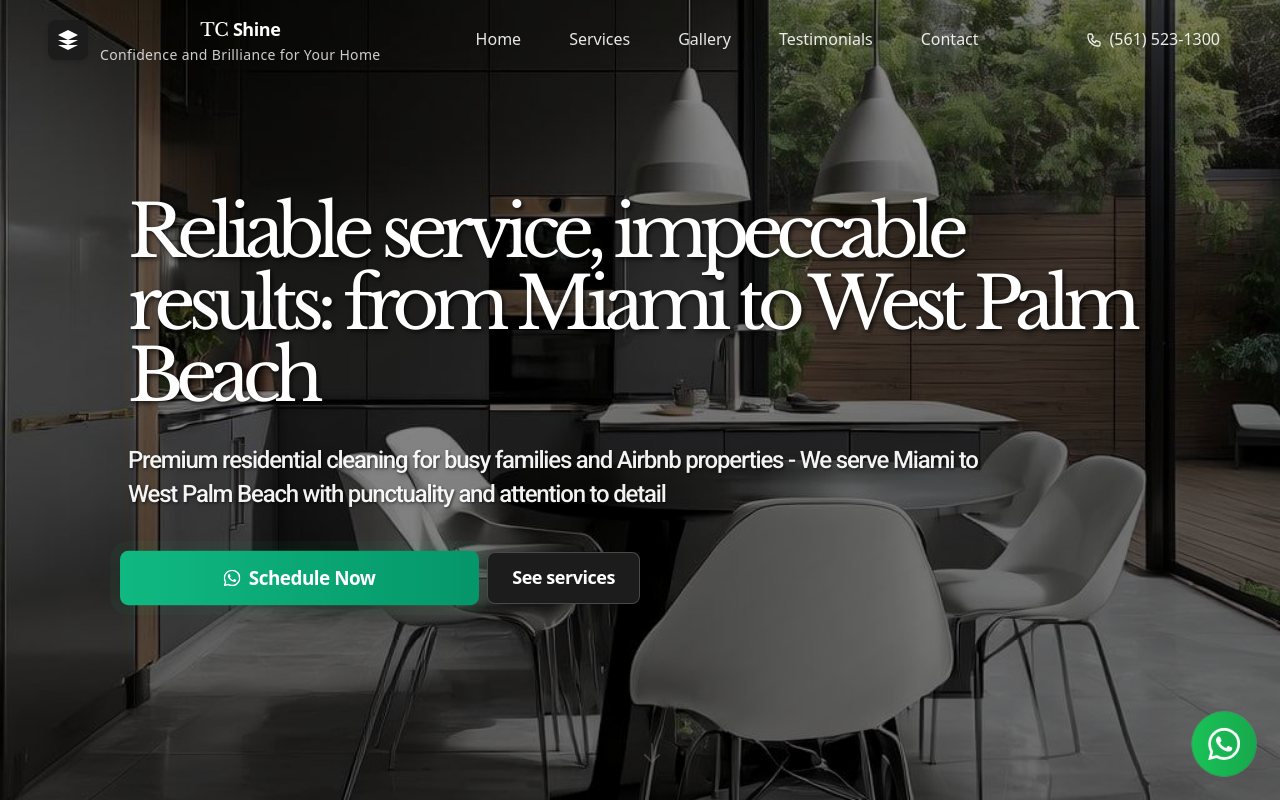
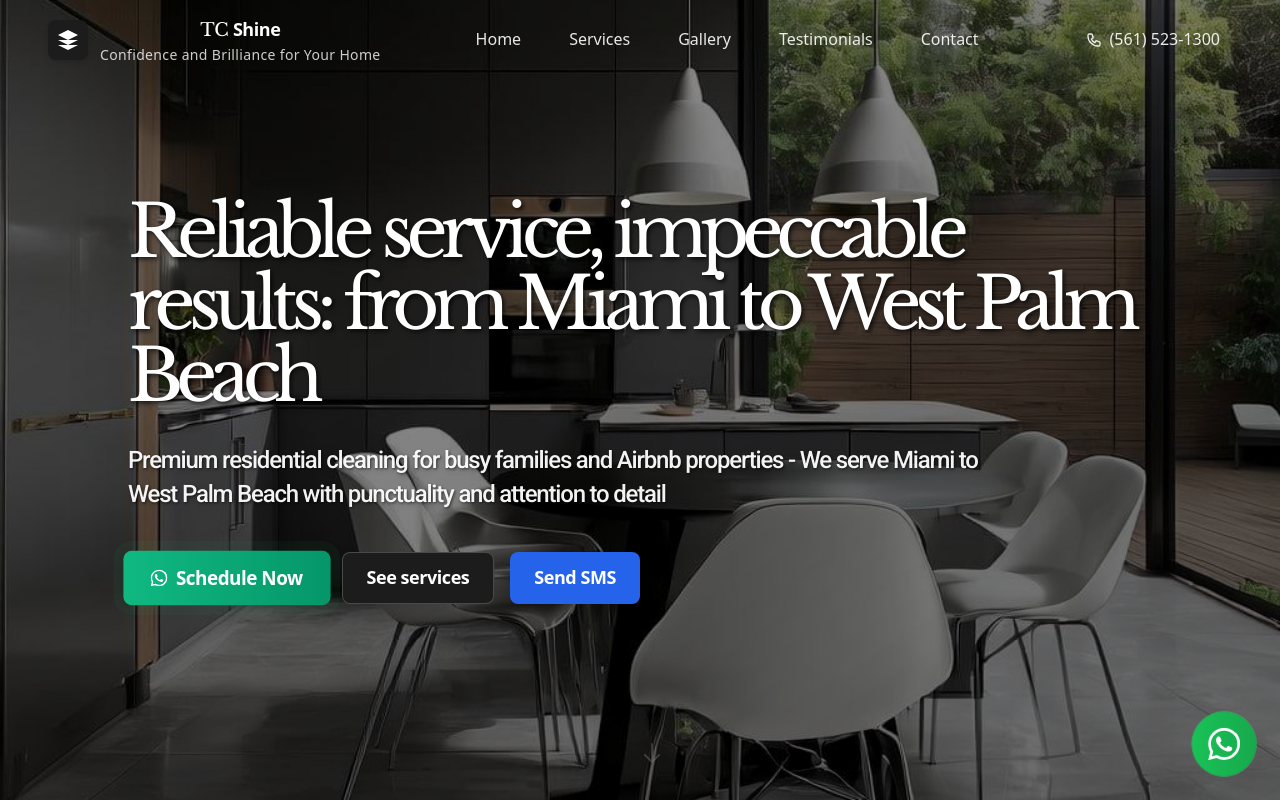
Before and after one commit to nichollas2030/shine-react-landing, a React (Vite) app: page / in a window 1280 px wide. Shown: the top 802 px of the page. Built offline with nearby package versions, Linux system fonts and the light colour scheme.

Commit message:
Novas alteracoes

```diff
--- a/src/components/sections/HeroSection.tsx
+++ b/src/components/sections/HeroSection.tsx
@@ -101,6 +101,17 @@ export default function HeroSection() {
               >
                 {heroContent.secondaryCtaText}
               </Button>
+
+              {/* Botão SMS */}
+              <a
+                href={`sms:+15615231300?body=${encodeURIComponent('Hi, I would like to request a quote!')}`}
+                className="w-full sm:w-auto sm:px-6 min-h-[48px] flex items-center justify-center rounded-lg font-bold text-white bg-blue-600 hover:bg-blue-700 transition-colors duration-300 text-sm xs:text-base sm:text-lg"
+                style={{ textAlign: 'center' }}
+                target="_blank"
+                rel="noopener noreferrer"
+              >
+                Send SMS
+              </a>
             </motion.div>
           </motion.div>
         </div>
```
Also changed, not shown: src/lib/useContent.ts (line endings or trailing spaces).
